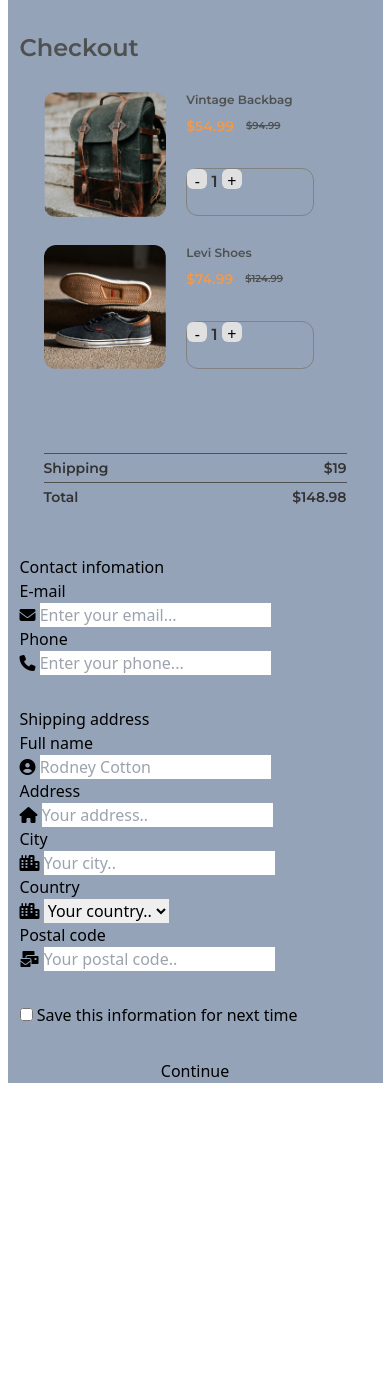
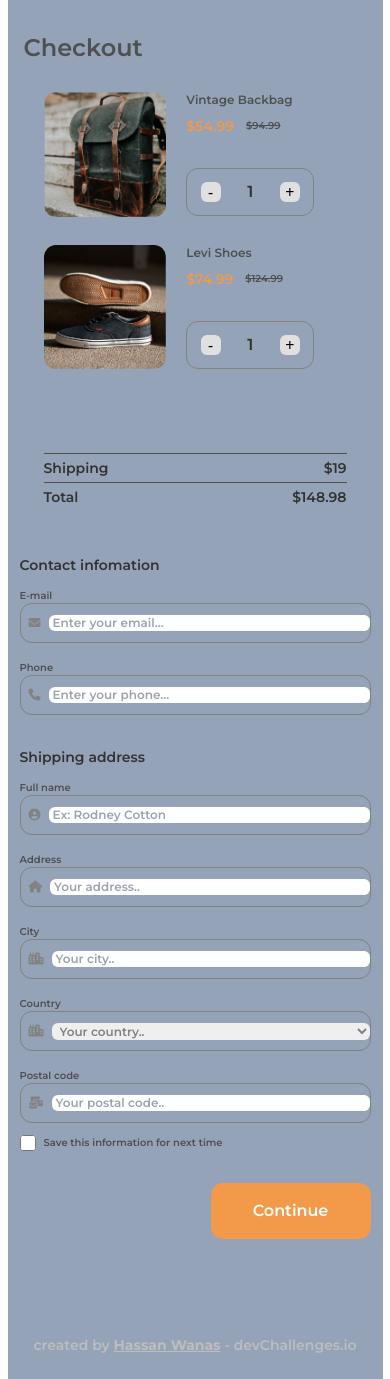
Before and after one commit to Hassan-Wanas/checkout-page-master, a website: page index.html in a window 390 px wide. Before the commit the page ends 1083 px from the top, so only its background shows below. Drawn offline with Linux system fonts and the light colour scheme.

Commit message:
continue styling mobile version

```diff
--- a/index.html
+++ b/index.html
@@ -38,7 +38,9 @@
   </head>
   <body>
     <main class="w-[375px] mx-auto px-3 flex flex-col bg-slate-400">
-      <h1 class="font-Montserrat not-italic font-semibold text-2xl mt-8 text-Gray4">
+      <h1
+        class="font-Montserrat not-italic font-semibold text-2xl mt-8 text-Gray4 pl-1"
+      >
         Checkout
       </h1>
       <form action="" class="flex flex-col gap-y-8">
@@ -70,19 +72,15 @@
                 </p>
               </div>
               <div
-                class="w-32 h-12 border border-solid border-Gray3 rounded-xl mt-8"
+                class="w-32 h-12 flex flex-row justify-around items-center border border-solid border-Gray3 rounded-xl mt-8"
               >
-                <button class="inline-block w-5 h-5 rounded-md bg-Gray5">
-                  -
-                </button>
+                <button class="w-5 h-5 leading-5 rounded-md bg-Gray5">-</button>
                 <p
-                  class="inline-block font-Montserrat not-italic font-semibold text-base text-Gray1"
+                  class="font-Montserrat not-italic font-semibold text-base text-Gray1"
                 >
                   1
                 </p>
-                <button class="inline-block w-5 h-5 rounded-md bg-Gray5">
-                  +
-                </button>
+                <button class="w-5 h-5 leading-5 rounded-md bg-Gray5">+</button>
               </div>
             </div>
           </div>
@@ -113,19 +111,15 @@
                 </p>
               </div>
               <div
-                class="w-32 h-12 border border-solid border-Gray3 rounded-xl mt-8"
+                class="w-32 h-12 flex flex-row justify-around items-center border border-solid border-Gray3 rounded-xl mt-8"
               >
-                <button class="inline-block w-5 h-5 rounded-md bg-Gray5">
-                  -
-                </button>
+                <button class="w-5 h-5 leading-5 rounded-md bg-Gray5">-</button>
                 <p
-                  class="inline-block font-Montserrat not-italic font-semibold text-base text-Gray1"
+                  class="font-Montserrat not-italic font-semibold text-base text-Gray1"
                 >
                   1
                 </p>
-                <button class="inline-block w-5 h-5 rounded-md bg-Gray5">
-                  +
-                </button>
+                <button class="w-5 h-5 leading-5 rounded-md bg-Gray5">+</button>
               </div>
             </div>
           </div>
@@ -133,96 +127,200 @@
             <div
               class="flex flex-row justify-between border-t border-solid border-Gray4 py-1"
             >
-              <p class="font-Montserrat not-italic font-semibold text-sm text-Gray1">Shipping</pclass=>
-              <p class="font-Montserrat not-italic font-semibold text-sm text-Gray1">$19</p>
+              <p
+                class="font-Montserrat not-italic font-semibold text-sm text-Gray1"
+              >
+                Shipping
+              </p>
+              <p
+                class="font-Montserrat not-italic font-semibold text-sm text-Gray1"
+              >
+                $19
+              </p>
             </div>
-            <div class="flex flex-row justify-between border-t border-solid border-Gray4 py-1">
-              <p class="font-Montserrat not-italic font-semibold text-sm text-Gray1">Total</p>
-              <p class="font-Montserrat not-italic font-semibold text-sm text-Gray1">$148.98</p>
+            <div
+              class="flex flex-row justify-between border-t border-solid border-Gray4 py-1"
+            >
+              <p
+                class="font-Montserrat not-italic font-semibold text-sm text-Gray1"
+              >
+                Total
+              </p>
+              <p
+                class="font-Montserrat not-italic font-semibold text-sm text-Gray1"
+              >
+                $148.98
+              </p>
             </div>
           </div>
         </fieldset>
-        <fieldset>
-          <legend>Contact infomation</legend>
-          <label for="email">E-mail</label>
-          <div>
+        <fieldset
+          class="font-Montserrat not-italic font-semibold text-xs text-Gray3"
+        >
+          <legend
+            class="font-Montserrat not-italic font-semibold text-sm text-Gray1 mb-3"
+          >
+            Contact infomation
+          </legend>
+          <label
+            for="email"
+            class="font-Montserrat not-italic font-semibold text-[10px] leading-[12px] text-Gray2"
+            >E-mail</label
+          >
+          <div
+            class="h-10 border border-solid border-Gray3 rounded-xl pl-2 flex flex-row items-center gap-2 mb-4"
+          >
             <i class="fa-solid fa-envelope"></i>
             <input
               type="email"
               name="email"
               id="email"
               placeholder="Enter your email..."
+              class="h-fit w-full rounded-md pl-1 outline-none"
             />
           </div>
-          <label for="phone">Phone</label>
-          <div>
+          <label
+            for="phone"
+            class="font-Montserrat not-italic font-semibold text-[10px] leading-[12px] text-Gray2"
+            >Phone</label
+          >
+          <div
+            class="h-10 border border-solid border-Gray3 rounded-xl pl-2 flex flex-row items-center gap-2"
+          >
             <i class="fa-solid fa-phone"></i>
             <input
               type="tel"
               name="phone"
               id="phone"
               placeholder="Enter your phone..."
+              class="h-fit w-full rounded-md pl-1 outline-none"
             />
           </div>
         </fieldset>
-        <fieldset>
-          <legend>Shipping address</legend>
-          <label for="fullName">Full name</label>
-          <div>
+        <fieldset
+          class="font-Montserrat not-italic font-semibold text-xs text-Gray3"
+        >
+          <legend
+            class="font-Montserrat not-italic font-semibold text-sm text-Gray1 mb-3"
+          >
+            Shipping address
+          </legend>
+          <label
+            for="fullName"
+            class="font-Montserrat not-italic font-semibold text-[10px] leading-[12px] text-Gray2"
+            >Full name</label
+          >
+          <div
+            class="h-10 border border-solid border-Gray3 rounded-xl pl-2 flex flex-row items-center gap-2 mb-4"
+          >
             <i class="fa-solid fa-circle-user"></i>
             <input
               type="text"
               name="fullName"
               id="fullName"
-              placeholder="Rodney Cotton"
+              placeholder="Ex: Rodney Cotton"
+              class="h-fit w-full rounded-md pl-1 outline-none"
             />
           </div>
-          <label for="address">Address</label>
-          <div>
+          <label
+            for="address"
+            class="font-Montserrat not-italic font-semibold text-[10px] leading-[12px] text-Gray2"
+            >Address</label
+          >
+          <div
+            class="h-10 border border-solid border-Gray3 rounded-xl pl-2 flex flex-row items-center gap-2 mb-4"
+          >
             <i class="fa-solid fa-house"></i>
             <input
               type="text"
               name="address"
               id="address"
               placeholder="Your address.."
+              class="h-fit w-full rounded-md pl-1 outline-none"
             />
           </div>
-          <label for="city">City</label>
-          <div>
+          <label
+            for="city"
+            class="font-Montserrat not-italic font-semibold text-[10px] leading-[12px] text-Gray2"
+            >City</label
+          >
+          <div
+            class="h-10 border border-solid border-Gray3 rounded-xl pl-2 flex flex-row items-center gap-2 mb-4"
+          >
             <i class="fa-solid fa-city"></i>
             <input
               type="text"
               name="city"
               id="city"
               placeholder="Your city.."
+              class="h-fit w-full rounded-md pl-1 outline-none"
             />
           </div>
-          <label for="country">Country</label>
-          <div>
+          <label
+            for="country"
+            class="font-Montserrat not-italic font-semibold text-[10px] leading-[12px] text-Gray2"
+            >Country</label
+          >
+          <div
+            class="h-10 border border-solid border-Gray3 rounded-xl pl-2 flex flex-row items-center gap-1 mb-4"
+          >
             <i class="fa-solid fa-city"></i>
-            <select name="country" id="country">
+            <label
+              for="country"
+              class="font-Montserrat not-italic font-semibold text-[10px] leading-[12px] text-Gray2"
+            ></label>
+            <select
+              name="country"
+              id="country"
+              class="h-fit w-full rounded-md pl-1 outline-none"
+            >
               <option value="Your country.." selected disabled>
                 Your country..
               </option>
+              <option value="Makka">Makka</option>
+              <option value="Saudia">Saudia</option>
+              <option value="Egypt">Egypt</option>
             </select>
           </div>
-          <label for="postalCode">Postal code</label>
-          <div>
+          <label
+            for="postalCode"
+            class="font-Montserrat not-italic font-semibold text-[10px] leading-[12px] text-Gray2"
+            >Postal code</label
+          >
+          <div
+            class="h-10 border border-solid border-Gray3 rounded-xl pl-2 flex flex-row items-center gap-2 mb-4"
+          >
             <i class="fa-solid fa-envelopes-bulk"></i>
             <input
-              type="number"
+              type="text"
               name="postalCode"
               id="postalCode"
               placeholder="Your postal code.."
+              class="h-fit w-full rounded-md pl-1 outline-none"
             />
           </div>
         </fieldset>
-        <div>
-          <input type="checkbox" name="save" id="save" />
-          <label for="save">Save this information for next time</label>
+        <div class="flex flex-row items-center gap-2 mt-[-36px]">
+          <input type="checkbox" name="save" id="save" class="w-4 h-4" />
+          <label
+            for="save"
+            class="font-Montserrat not-italic font-semibold text-[10px] leading-[12px] text-Gray2"
+            >Save this information for next time</label
+          >
         </div>
-        <button type="submit">Continue</button>
+        <button
+          type="submit"
+          class="w-40 h-14 bg-Orange1 rounded-xl self-end font-Montserrat not-italic font-semibold text-base text-white"
+        >
+          Continue
+        </button>
       </form>
+      <p
+        class="font-Montserrat not-italic font-semibold text-sm text-center text-Gray7 mt-24 mb-6"
+      >
+        created by <span class="font-bold underline">Hassan Wanas</span> -
+        devChallenges.io
+      </p>
     </main>
   </body>
 </html>
--- a/tailwind.config.js
+++ b/tailwind.config.js
@@ -13,6 +13,7 @@ module.exports = {
         Gray4: '#4E5150',
         Gray5: '#E0E0E0',
         Gray6: '#F2F2F2',
+        Gray7: '#BDBDBD',
         Orange1: '#F2994A',
       },
     },
```
Also changed, not shown: output.css.
